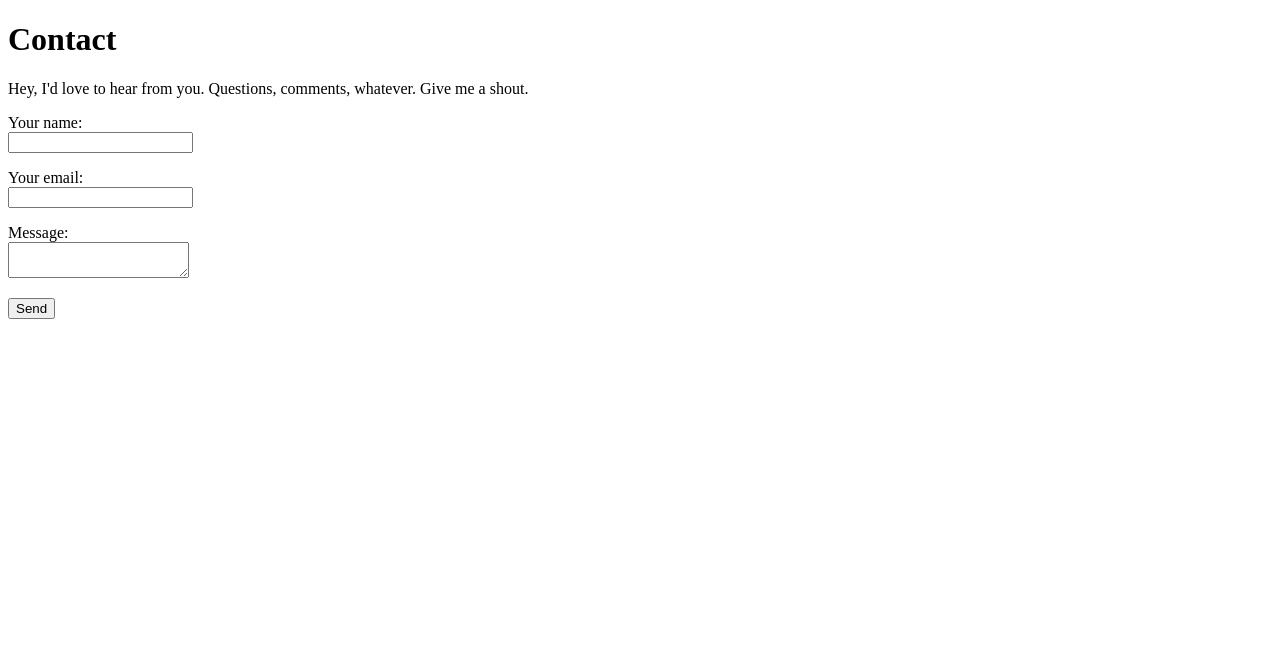
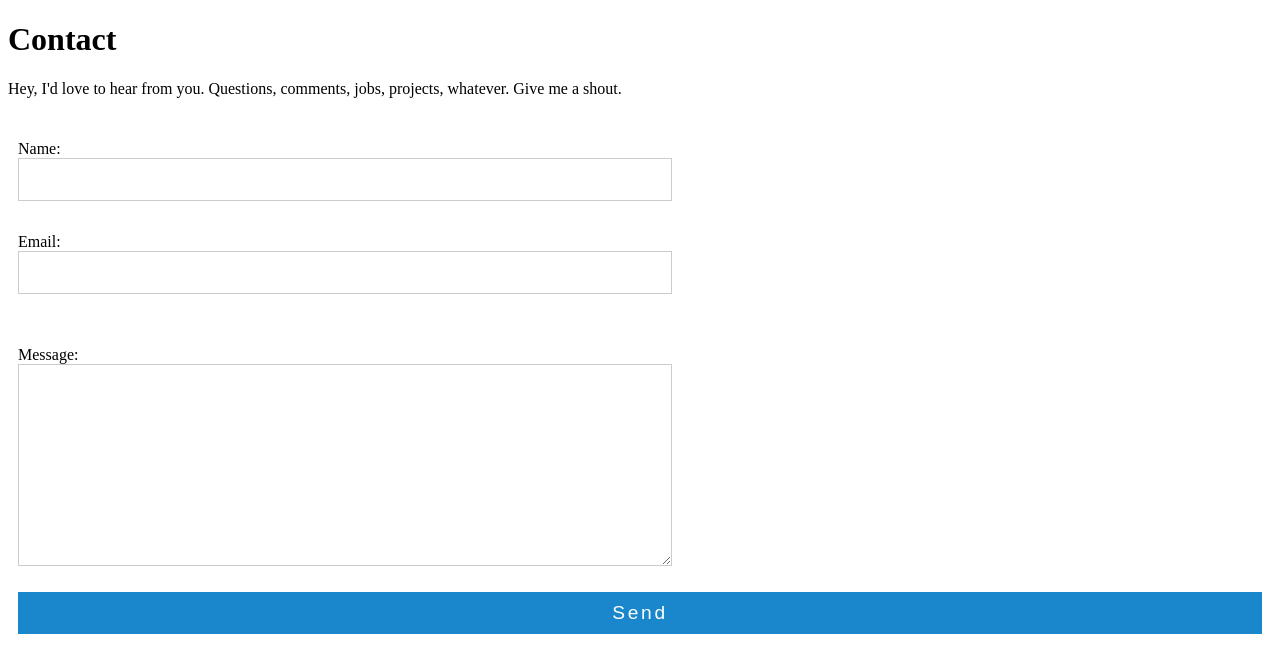
Before and after one commit to a-trost/atrostdotcom, a Gatsby site: page /contact in a window 1280 px wide. Built offline with nearby package versions, Linux system fonts and the light colour scheme; Gatsby itself is replaced by a stand-in of ours.

Commit message:
style: Add styles to Contact form

```diff
--- a/src/components/Contact/index.js
+++ b/src/components/Contact/index.js
@@ -1,5 +1,100 @@
 import React from "react";
+import styled from "styled-components";
 import { navigateTo } from "gatsby-link";
+
+const FormContainer = styled.div`
+  display: flex;
+  width: 100%;
+  align-items: stretch;
+  flex-wrap: wrap;
+  @media all and (min-width: 600px) {
+    flex-wrap: no-wrap;
+  }
+`;
+
+const FormHalf = styled.div`
+  display: flex;
+  flex-direction: column;
+  justify-content: space-between;
+  padding: 10px;
+  width: 100%;
+  @media all and (min-width: 600px) {
+    width: 50%;
+  }
+`;
+
+const Input = styled.input`
+  font-family: Rubik, sans-serif;
+  font-size: 1.1rem;
+  color: #333;
+  width: 100%;
+  padding: 10px;
+  background: #fff;
+  border: 1px solid #ccc;
+  -webkit-transition: all 0.4s ease;
+  -moz-transition: all 0.4s ease;
+  transition: all 0.4s ease;
+  :hover {
+    border: 1px solid #aaa;
+  }
+  :focus {
+    background: #f5f5ff;
+    outline: none;
+  }
+`;
+
+const TextArea = styled.textarea`
+  font-family: Rubik, sans-serif;
+  font-size: 1.1rem;
+  color: #333;
+  display: block;
+  width: 100%;
+  height: 180px;
+  padding: 10px;
+  border: 1px solid #ccc;
+  background: #fff;
+  -webkit-transition: all 0.4s ease;
+  -moz-transition: all 0.4s ease;
+  transition: all 0.4s ease;
+  :hover {
+    border: 1px solid #aaa;
+  }
+  :focus {
+    background: #f5f5ff;
+    outline: none;
+  }
+`;
+
+const Button = styled.button`
+  font-size: 1.2rem;
+  color: #fff;
+  font-family: Rubik, sans-serif;
+  font-weight: 200;
+  letter-spacing: 2pt;
+  cursor: pointer;
+  width: 100%;
+  border: none;
+  background: #1a87cd;
+  margin: 0 10px 5px;
+  padding: 10px;
+  -webkit-transition: all 0.4s ease;
+  -moz-transition: all 0.4s ease;
+  transition: all 0.4s ease;
+  :hover {
+    background: #1e76c1;
+    outline: none;
+  }
+  :active {
+    box-shadow: 0 1px 3px rgba(0, 0, 0, 0.8);
+    background: #2265b5;
+    outline: none;
+  }
+  :focus {
+    background: #1e76c1;
+    box-shadow: 0 1px 3px rgba(0, 0, 0, 0.8);
+    outline: none;
+  }
+`;
 
 function encode(data) {
   return Object.keys(data)
@@ -37,8 +132,8 @@ export default class Contact extends React.Component {
       <div>
         <h1>Contact</h1>
         <p>
-          Hey, I'd love to hear from you. Questions, comments, whatever. Give me
-          a shout.
+          Hey, I'd love to hear from you. Questions, comments, jobs, projects,
+          whatever. Give me a shout.
         </p>
         <form
           name="contact"
@@ -48,6 +143,7 @@ export default class Contact extends React.Component {
           data-netlify-honeypot="bot-field"
           onSubmit={this.handleSubmit}
         >
+          <FormContainer>
             {/* The `form-name` hidden field is required to support form submissions without JavaScript */}
             <input type="hidden" name="form-name" value="contact" />
             <p hidden>
@@ -56,27 +152,41 @@ export default class Contact extends React.Component {
                 <input name="bot-field" onChange={this.handleChange} />
               </label>
             </p>
+            <FormHalf>
               <p>
                 <label>
-              Your name:<br />
-              <input type="text" name="name" onChange={this.handleChange} />
+                  Name:<br />
+                  <Input
+                    type="text"
+                    name="name"
+                    onChange={this.handleChange}
+                    required
+                  />
                 </label>
               </p>
               <p>
                 <label>
-              Your email:<br />
-              <input type="email" name="email" onChange={this.handleChange} />
+                  Email:<br />
+                  <Input
+                    type="email"
+                    name="email"
+                    onChange={this.handleChange}
+                    required
+                  />
                 </label>
               </p>
+            </FormHalf>
+            <FormHalf>
               <p>
                 <label>
                   Message:<br />
-              <textarea name="message" onChange={this.handleChange} />
+                  <TextArea name="message" onChange={this.handleChange} />
                 </label>
               </p>
-          <p>
-            <button type="submit">Send</button>
-          </p>
+            </FormHalf>
+
+            <Button type="submit">Send</Button>
+          </FormContainer>
         </form>
       </div>
     );
```
Lines whose indentation alone changed are shown as unchanged.
